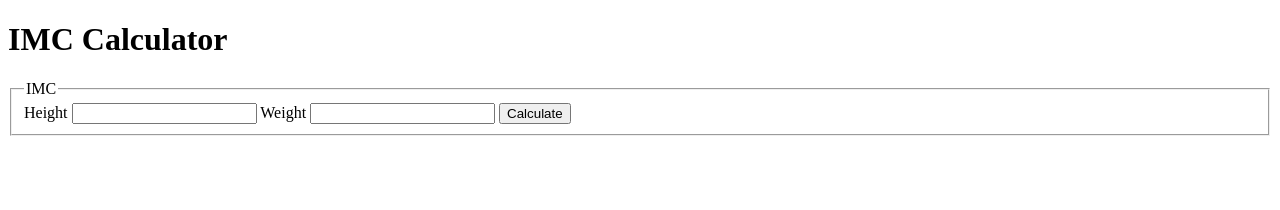
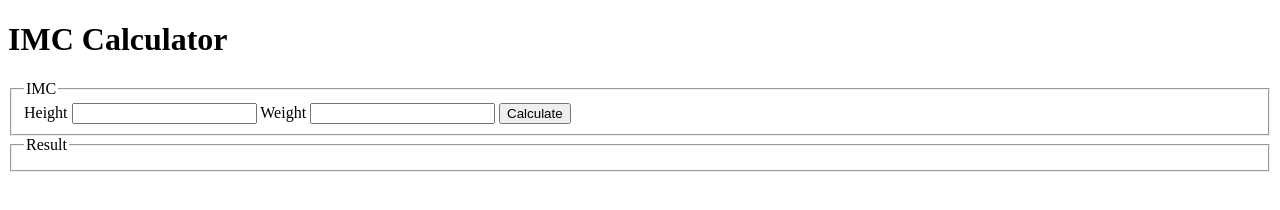
Before and after one commit to allanthomasof/imc, a plain HTML site: page index.html in a window 1280 px wide. Drawn offline with Linux system fonts and the light colour scheme.

Commit message:
Add result container

```diff
--- a/index.html
+++ b/index.html
@@ -28,5 +28,9 @@
 	</fieldset>
 </form>
 
+<fieldset>
+    <legend>Result</legend>
+</fieldset>
+
 </body>
 </html>
```
